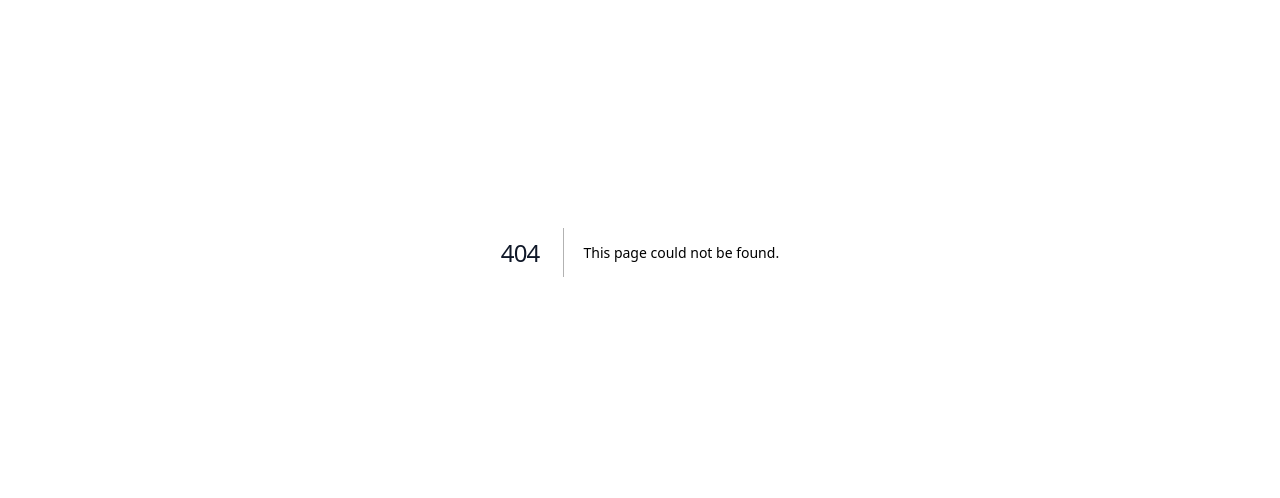
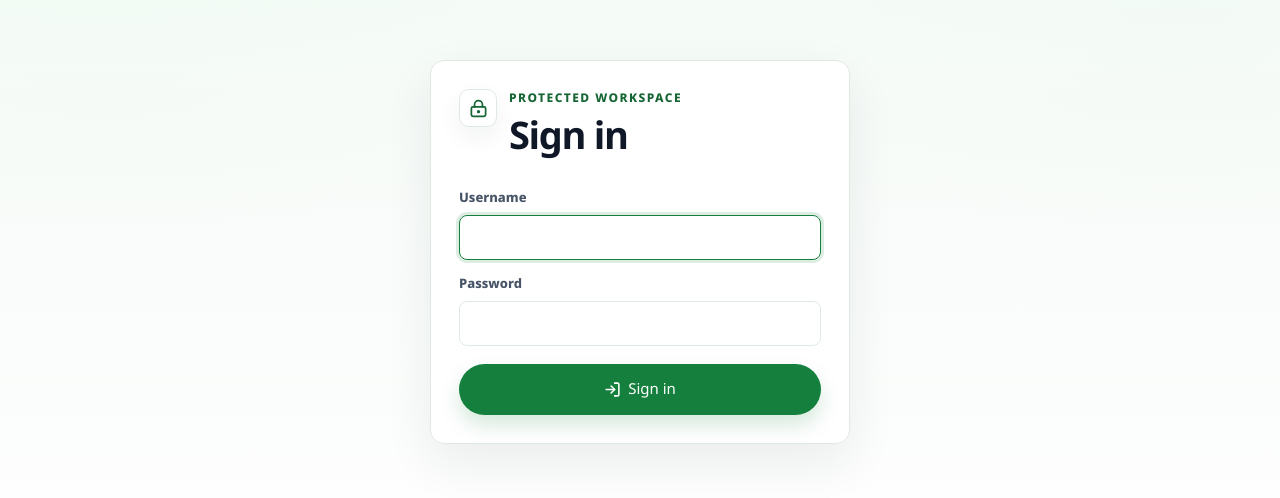
Before and after one commit to tehnplk/SUB_HDC, a Next.js app in the folder webapp/: page /login in a window 1280 px wide. Before the commit this address had no page. Shown: the part 148-646 px from the top of the page. Built offline with nearby package versions, Linux system fonts and the light colour scheme; no server answers.

Commit message:
Protect risky routes with Auth.js

```diff
--- a/webapp/app/api/ai/chat/route.js
+++ b/webapp/app/api/ai/chat/route.js
@@ -7,6 +7,7 @@ import {
   runExcelExportTool,
   userRequestedExcelExport,
 } from "@/lib/excel-export-tool.mjs";
+import { requireAppAuth } from "../../../../lib/auth-guard.mjs";
 
 export const runtime = "nodejs";
 
@@ -250,6 +251,9 @@ async function runChatAgent(client, inputMessages) {
 }
 
 export async function POST(request) {
+  const unauthorized = await requireAppAuth();
+  if (unauthorized) return unauthorized;
+
   try {
     let payload;
     try {
--- a/webapp/app/api/ai/export/[filename]/route.js
+++ b/webapp/app/api/ai/export/[filename]/route.js
@@ -1,5 +1,6 @@
 import { readFile } from "node:fs/promises";
 import path from "node:path";
+import { requireAppAuth } from "../../../../../lib/auth-guard.mjs";
 
 export const runtime = "nodejs";
 
@@ -8,6 +9,9 @@ function isSafeExportFilename(filename) {
 }
 
 export async function GET(_request, context) {
+  const unauthorized = await requireAppAuth();
+  if (unauthorized) return unauthorized;
+
   const params = await context.params;
   const filename = decodeURIComponent(params?.filename || "");
 
--- /dev/null
+++ b/webapp/app/api/auth/[...nextauth]/route.js
@@ -0,0 +1,3 @@
+import { handlers } from "@/auth";
+
+export const { GET, POST } = handlers;
--- a/webapp/app/globals.css
+++ b/webapp/app/globals.css
@@ -278,6 +278,57 @@ button:disabled {
   box-shadow: 0 12px 24px rgba(21, 128, 61, 0.24);
 }
 
+.loginMain {
+  min-height: 100vh;
+}
+
+.loginPanel {
+  width: min(420px, 100%);
+  padding: 28px;
+}
+
+.loginHeader {
+  display: flex;
+  align-items: flex-start;
+  gap: 12px;
+  margin-bottom: 20px;
+}
+
+.loginForm {
+  display: grid;
+  gap: 14px;
+}
+
+.loginForm label {
+  display: grid;
+  gap: 7px;
+  color: var(--muted-strong);
+  font-size: 13px;
+  font-weight: 800;
+}
+
+.loginForm input {
+  width: 100%;
+  min-height: 44px;
+  border: 1px solid var(--border);
+  border-radius: var(--radius-sm);
+  background: #ffffff;
+  color: var(--foreground);
+  padding: 10px 12px;
+  font: inherit;
+  font-size: 15px;
+}
+
+.loginForm input:focus {
+  outline: 3px solid var(--accent-glow);
+  border-color: var(--accent);
+}
+
+.loginForm .primary {
+  width: 100%;
+  margin-top: 4px;
+}
+
 .secondary {
   border: 1px solid var(--border-strong);
   background: #ffffff;
--- /dev/null
+++ b/webapp/app/login/page.js
@@ -0,0 +1,63 @@
+import { AuthError } from "next-auth";
+import { redirect } from "next/navigation";
+import { signIn } from "@/auth";
+import { LockKeyhole, LogIn } from "lucide-react";
+
+async function loginAction(formData) {
+  "use server";
+
+  const callbackUrl = String(formData.get("callbackUrl") || "/dashboard/hos-list");
+
+  try {
+    await signIn("credentials", {
+      username: formData.get("username"),
+      password: formData.get("password"),
+      redirectTo: callbackUrl,
+    });
+  } catch (error) {
+    if (error instanceof AuthError) {
+      redirect(`/login?error=1&callbackUrl=${encodeURIComponent(callbackUrl)}`);
+    }
+    throw error;
+  }
+}
+
+export default async function LoginPage({ searchParams }) {
+  const params = await searchParams;
+  const callbackUrl = typeof params?.callbackUrl === "string" ? params.callbackUrl : "/dashboard/hos-list";
+  const hasError = params?.error === "1";
+
+  return (
+    <main className="main loginMain">
+      <section className="panel loginPanel">
+        <div className="loginHeader">
+          <span className="iconBadge">
+            <LockKeyhole aria-hidden="true" />
+          </span>
+          <div className="titleText">
+            <p className="eyebrow">Protected workspace</p>
+            <h1>Sign in</h1>
+          </div>
+        </div>
+
+        {hasError ? <div className="error">Invalid username or password</div> : null}
+
+        <form action={loginAction} className="loginForm">
+          <input type="hidden" name="callbackUrl" value={callbackUrl} />
+          <label>
+            Username
+            <input name="username" type="text" autoComplete="username" required autoFocus />
+          </label>
+          <label>
+            Password
+            <input name="password" type="password" autoComplete="current-password" required />
+          </label>
+          <button type="submit" className="primary">
+            <LogIn aria-hidden="true" />
+            Sign in
+          </button>
+        </form>
+      </section>
+    </main>
+  );
+}
--- /dev/null
+++ b/webapp/auth.js
@@ -0,0 +1,53 @@
+import NextAuth from "next-auth";
+import Credentials from "next-auth/providers/credentials";
+
+function getConfiguredUser() {
+  const username = process.env.AUTH_USERNAME || "admin";
+  const password = process.env.AUTH_PASSWORD;
+  if (!password) return null;
+
+  return {
+    id: "admin",
+    name: username,
+    username,
+    password,
+  };
+}
+
+export const { handlers, auth, signIn, signOut } = NextAuth({
+  trustHost: true,
+  secret: process.env.AUTH_SECRET || process.env.JWT_KEY,
+  pages: {
+    signIn: "/login",
+  },
+  session: {
+    strategy: "jwt",
+  },
+  providers: [
+    Credentials({
+      credentials: {
+        username: { label: "Username", type: "text" },
+        password: { label: "Password", type: "password" },
+      },
+      authorize(credentials) {
+        const configuredUser = getConfiguredUser();
+        const username = String(credentials?.username || "").trim();
+        const password = String(credentials?.password || "");
+
+        if (!configuredUser || username !== configuredUser.username || password !== configuredUser.password) {
+          return null;
+        }
+
+        return {
+          id: configuredUser.id,
+          name: configuredUser.name,
+        };
+      },
+    }),
+  ],
+  callbacks: {
+    authorized({ auth: session }) {
+      return !!session?.user;
+    },
+  },
+});
--- /dev/null
+++ b/webapp/lib/auth-guard.mjs
@@ -0,0 +1,9 @@
+export async function requireAppAuth() {
+  if (process.env.AUTH_TEST_BYPASS === "1") return null;
+
+  const { auth } = await import("../auth.js");
+  const session = await auth();
+  if (session?.user) return null;
+
+  return Response.json({ error: "Unauthorized" }, { status: 401 });
+}
--- a/webapp/package.json
+++ b/webapp/package.json
@@ -17,6 +17,7 @@
     "lucide-react": "^1.3.0",
     "mysql2": "^3.14.1",
     "next": "^16.2.9",
+    "next-auth": "^5.0.0-beta.31",
     "openai": "^6.45.0",
     "react": "^19.2.7",
     "react-dom": "^19.2.7",
```
Also changed, not shown: webapp/proxy.js (+27 -29 lines), webapp/lib/api-auth.mjs, 2 other files (tests, documents, lock files or other folders).
